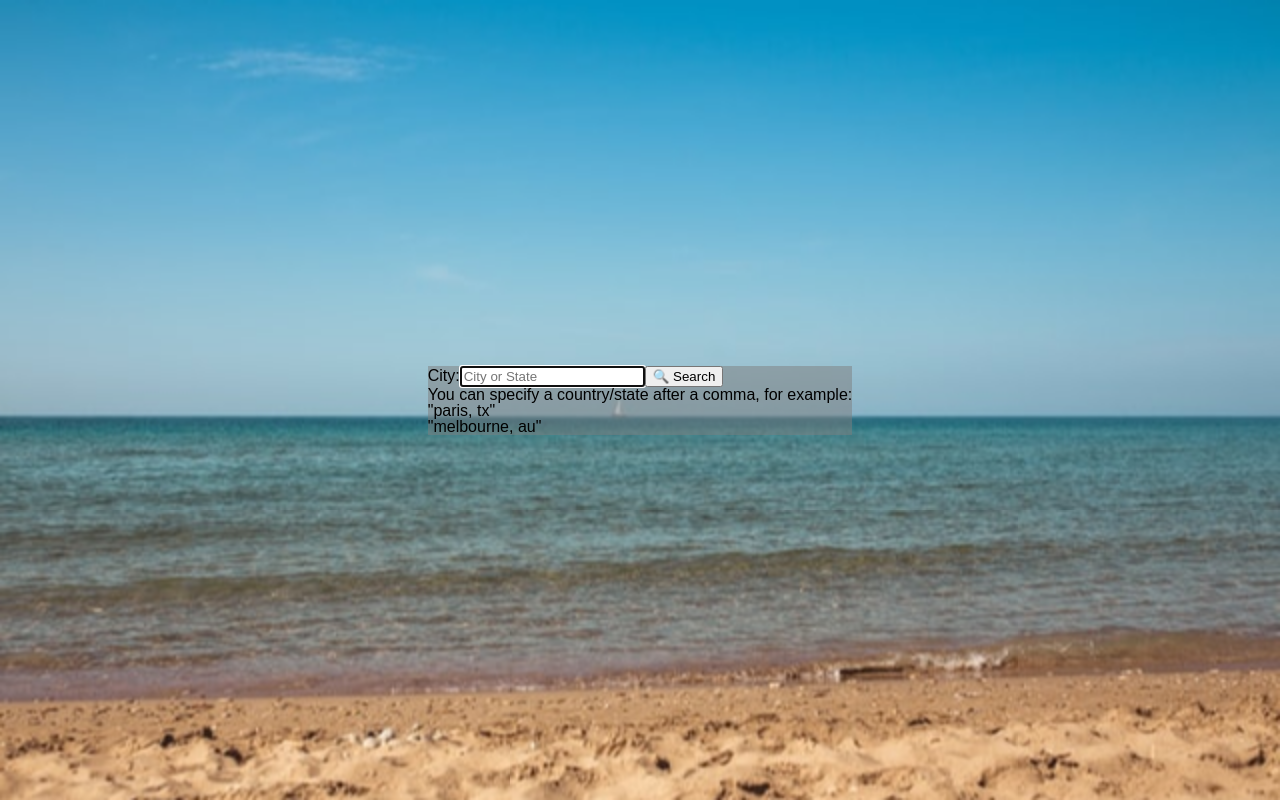
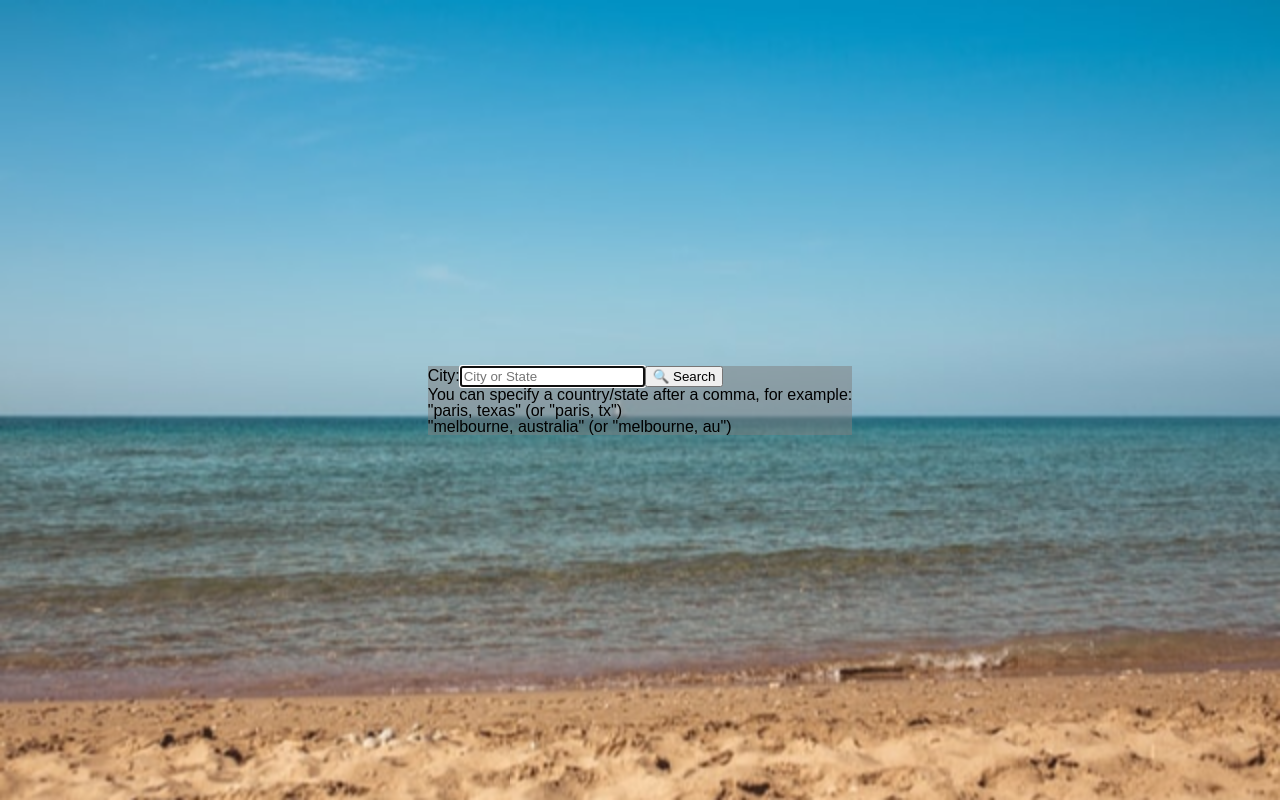
Before and after one commit to LukyLurks/weather-app, a React (Create React App) app: page / in a window 1280 px wide. Built offline with nearby package versions, Linux system fonts and the light colour scheme.

Commit message:
clean up/refactor

```diff
--- a/src/App.js
+++ b/src/App.js
@@ -12,7 +12,12 @@ class WeatherApp extends React.Component {
       error: null,
       celsius: true,
     };
+    this.handleQueryChange = this.handleQueryChange.bind(this);
+    this.toggleTempScale = this.toggleTempScale.bind(this);
+		this.preprocessQuery = this.preprocessQuery.bind(this);
+  }
 
+	componentDidMount() {
 		this.countries = fetch(
 			'countries.json',
 			{
@@ -32,47 +37,51 @@ class WeatherApp extends React.Component {
 				}
 			}
 		).then(response => response.json());
-
-    this.handleChange = this.handleChange.bind(this);
-    this.handleSubmit = this.handleSubmit.bind(this);
-    this.toggleTempScale = this.toggleTempScale.bind(this);
-		this.preprocessQuery = this.preprocessQuery.bind(this);
 	}
 
-  handleChange({ target }) {
+  handleQueryChange({ target }) {
     this.setState({ query: target.value });
   }
 
+	/**
+	 * Allows for more intuitive/user-friendly queries that the API doesn't
+	 * normally accept, like specifying country/state names in full letters
+	 * instead of ISO codes, etc.
+	 */
 	async preprocessQuery(event) {
 		event.preventDefault();
 		const query = this.state.query.trim();
-		if (/(,\s?(\w{3,}))$/.test(query)) {
-			const specifiedPlace = query.match(/(,\s?(?<country>\w{3,}))$/)[2].toLowerCase();
+		// ', tx' or ',australia' in stuff like 'paris, tx' or 'melbourne,australia'
+		const querySuffix = /(,\s?(?<place>\w{2,}))$/i;
+		if (querySuffix.test(query)) {
+			const specifiedPlace = query.match(querySuffix)[2].toLowerCase();
 			try {
-				this.countries.then(data => {
-					for (const entry of data) {
+				const countries = await this.countries;
+				for (const entry of countries) {
 					if (specifiedPlace === entry.name.toLowerCase()) {
 						const newQuery = query.replace(specifiedPlace, entry.code);
-							return this.handleSubmit(newQuery);
+						return this.sendQuery(newQuery);
 					}
 				}
-				});
-				this.usStates.then(data => {
-					for (const entry of data) {
+				const usStates = await this.usStates;
+				for (const entry of usStates) {
 					if (specifiedPlace === entry.name.toLowerCase()) {
 						const newQuery = query.replace(specifiedPlace, entry.code) + ', us';
-							return this.handleSubmit(newQuery);
+						return this.sendQuery(newQuery);
+					}
+					if (specifiedPlace === entry.code.toLowerCase()) {
+						const newQuery = query + ', us';
+						return this.sendQuery(newQuery);
 					}
 				}
-				});
 			} catch (e) {
 				console.log(e);
 			}
 		}
-		return this.handleSubmit(query);
+		return this.sendQuery(query);
 	}
 
-  async handleSubmit(query) {
+  async sendQuery(query) {
     const key = 'f90f55ac16dce1d2e99f1bc07cc2c077';
     const response = await fetch(
       `https://api.openweathermap.org/data/2.5/weather?q=${query}&appid=${key}`
@@ -82,12 +91,7 @@ class WeatherApp extends React.Component {
       const data = await response.json();
       this.setState({ data, error: null });
     } catch (error) {
-			// Users from the US won't have to enter both their state code and "US"
-			if (response.status === 404 && !/(?:us)$/i.test(query.slice(-2))) {
-				this.handleSubmit(query + ', us');
-			} else {
 			this.setState({ error, data: null });
-			}
     }
   }
 
@@ -111,8 +115,8 @@ class WeatherApp extends React.Component {
     return (
       <div className={`WeatherApp ${this.getMainWeather()}`}>
         <FormAndResults
-          handleChange={this.handleChange}
-          handleSubmit={this.preprocessQuery}
+          handleQueryChange={this.handleQueryChange}
+          handleQuerySubmit={this.preprocessQuery}
           toggleTempScale={this.toggleTempScale}
           state={this.state}
 					countries={this.countries}
--- a/src/FormAndResults.js
+++ b/src/FormAndResults.js
@@ -5,8 +5,8 @@ function FormAndResults(props) {
   return (
     <div className="FormAndResults">
       <SearchForm
-        onSubmit={props.handleSubmit}
-        onChange={props.handleChange}
+        onSubmit={props.handleQuerySubmit}
+        onChange={props.handleQueryChange}
         value={props.state.query}
       />
       <WeatherResults
@@ -61,8 +61,8 @@ function WeatherNotFound(props) {
 			You can specify a country/state after a comma, for example:
 		</p>
 		<ul>
-			<li>"paris, tx"</li>
-			<li>"melbourne, au"</li>
+			<li>"paris, texas" (or "paris, tx")</li>
+			<li>"melbourne, australia" (or "melbourne, au")</li>
 		</ul>
 	</>
   return (
@@ -78,29 +78,32 @@ class WeatherDetails extends React.Component {
 		};
 	}
 
-  getCelsius() {
-    return `${Math.round(this.props.data.main.temp - 273.15)}°C`;
-  }
-  getFahrenheit() {
-    return `${Math.round(this.props.data.main.temp * (9 / 5) - 459.67)}°F`;
-  }
-	getCountryName() {
-		if (!this.props.data) return;
-		this.props.countries.then(countries => {
-			const name = countries.find(
-				country => country.code === this.props.data.sys.country
-			).name;
-			this.setState({ countryName: name }, () => name);
-		});
-	}
 	componentDidMount() {
 		this.getCountryName();
 	}
+
 	componentDidUpdate(prevProps) {
 		if (prevProps.data.sys.country !== this.props.data.sys.country) {
 			this.getCountryName();
 		}
 	}
+
+  getCelsius() {
+    return `${Math.round(this.props.data.main.temp - 273.15)}°C`;
+  }
+
+  getFahrenheit() {
+    return `${Math.round(this.props.data.main.temp * (9 / 5) - 459.67)}°F`;
+  }
+
+	async getCountryName() {
+		if (!this.props.data) return;
+		const countryCode = this.props.data.sys.country;
+		const countries = await this.props.countries;
+		const name = countries.find(country => country.code === countryCode).name;
+		this.setState({ countryName: name });
+	}
+
   render() {
     return (
       <div className="WeatherResults">
```
Lines whose indentation alone changed are shown as unchanged.
